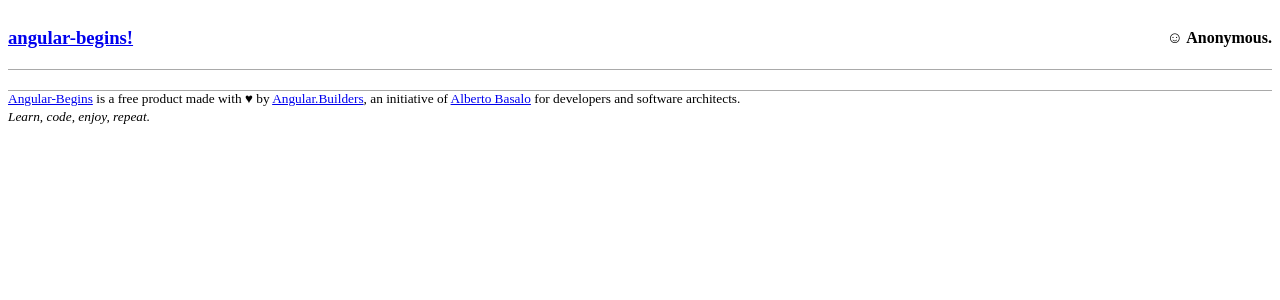
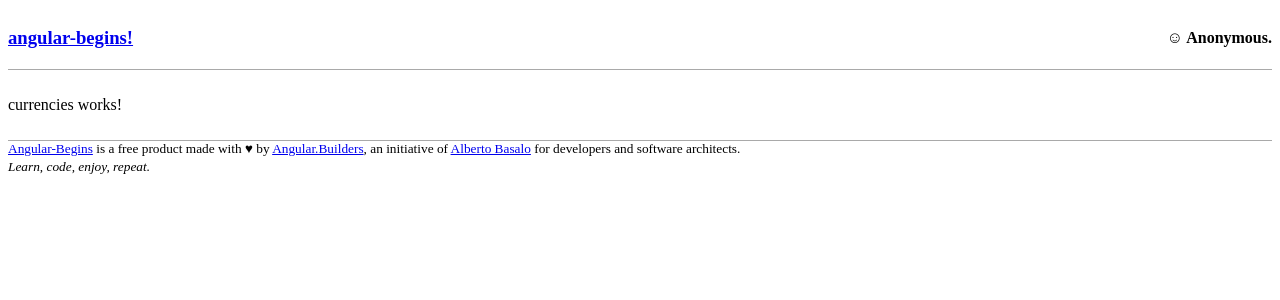
Before and after one commit to AlfonsoVieitez/angular-begins, an Angular app: page /currencies in a window 1280 px wide. Before the commit this address led to /. Shown: the top 300 px of the page. Built offline with nearby package versions, Linux system fonts and the light colour scheme.

Commit message:
ng g m currencies --routing true --route currencies -m app-routing.module.ts

```diff
--- a/src/app/app-routing.module.ts
+++ b/src/app/app-routing.module.ts
@@ -3,6 +3,7 @@ import { RouterModule, Routes } from '@angular/router';
 
 const routes: Routes = [
   { path: '', loadChildren: () => import('./home/home.module').then(m => m.HomeModule) },
+  { path: 'currencies', loadChildren: () => import('./currencies/currencies.module').then(m => m.CurrenciesModule) },
 ];
 
 @NgModule({
--- /dev/null
+++ b/src/app/currencies/currencies-routing.module.ts
@@ -0,0 +1,12 @@
+import { NgModule } from '@angular/core';
+import { Routes, RouterModule } from '@angular/router';
+
+import { CurrenciesComponent } from './currencies.component';
+
+const routes: Routes = [{ path: '', component: CurrenciesComponent }];
+
+@NgModule({
+  imports: [RouterModule.forChild(routes)],
+  exports: [RouterModule]
+})
+export class CurrenciesRoutingModule { }
--- /dev/null
+++ b/src/app/currencies/currencies.component.html
@@ -0,0 +1 @@
+<p>currencies works!</p>
--- /dev/null
+++ b/src/app/currencies/currencies.component.ts
@@ -0,0 +1,15 @@
+import { Component, OnInit } from '@angular/core';
+
+@Component({
+  selector: 'a-begins-currencies',
+  templateUrl: './currencies.component.html',
+  styleUrls: ['./currencies.component.css']
+})
+export class CurrenciesComponent implements OnInit {
+
+  constructor() { }
+
+  ngOnInit() {
+  }
+
+}
```
Also changed, not shown: src/app/currencies/currencies.module.ts (added, +15 -0 lines), src/app/currencies/currencies.component.css (added).
